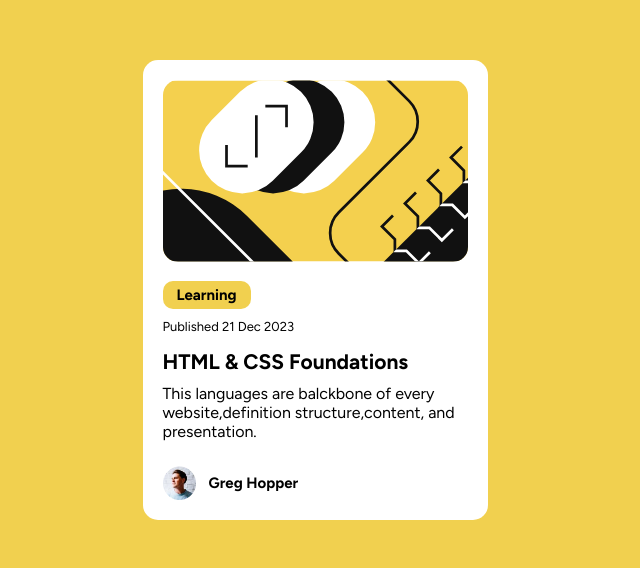
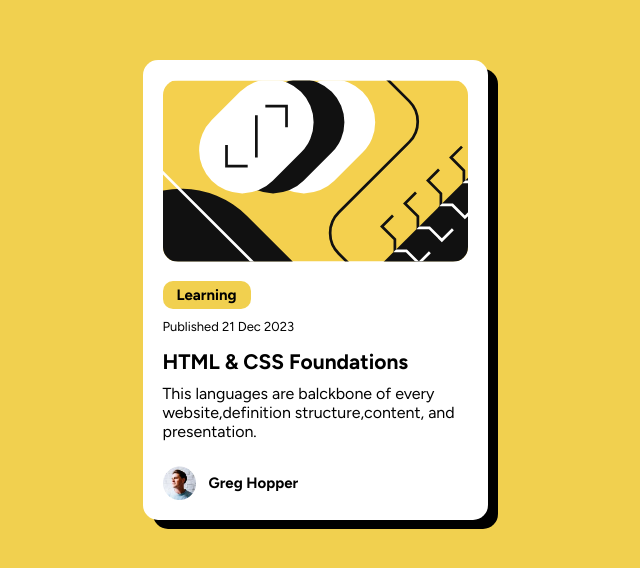
Before and after one commit to srsanjaykumar/Blog-preview-card, a plain HTML site: page index.html in a window 1280 px wide. Shown: the part 110-678 px from the top of the page, without its empty margins (325-965 px from the left). Drawn offline with Linux system fonts and the light colour scheme.

Commit message:
adding a box shadow

```diff
--- a/style.css
+++ b/style.css
@@ -22,6 +22,7 @@ body {
   max-width: 345px;
   padding: 20px;
   background-color: white;
+  box-shadow: 10px 9px;
 }
 img {
   object-fit: cover;
```
